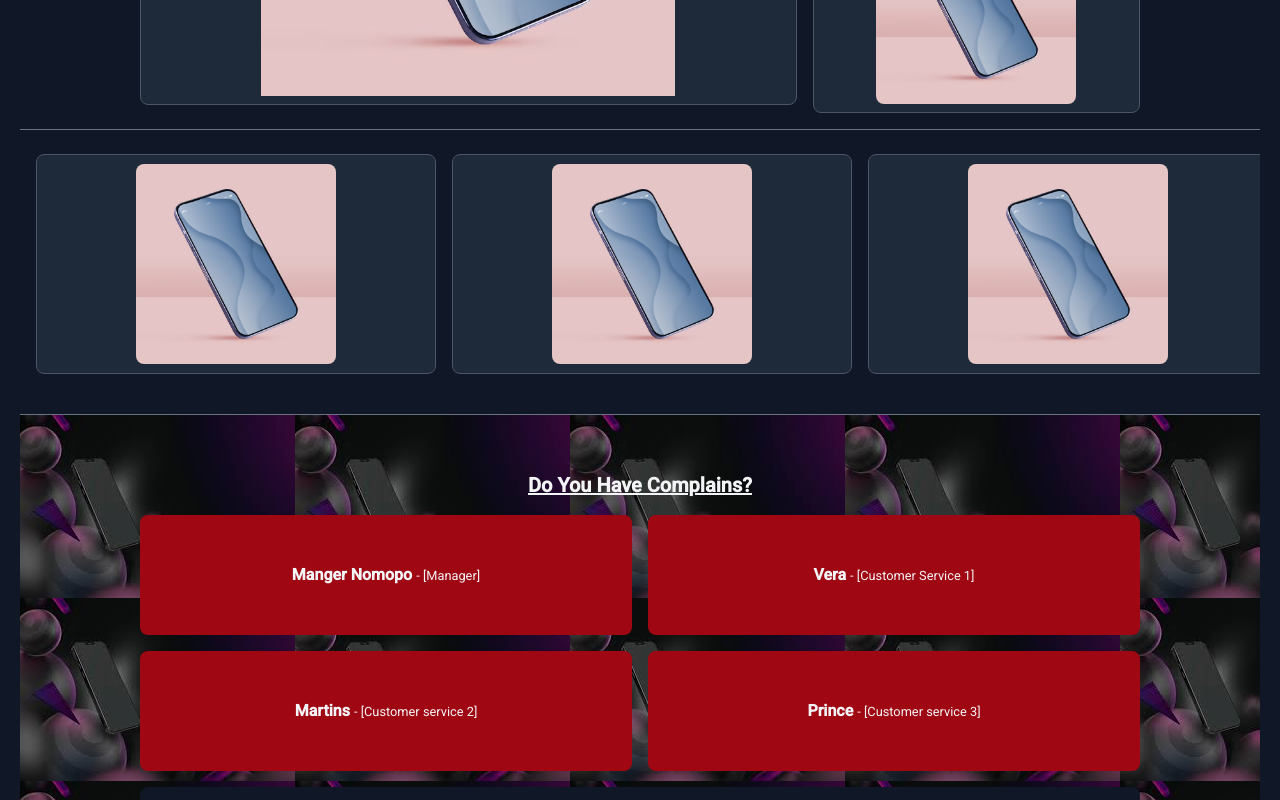
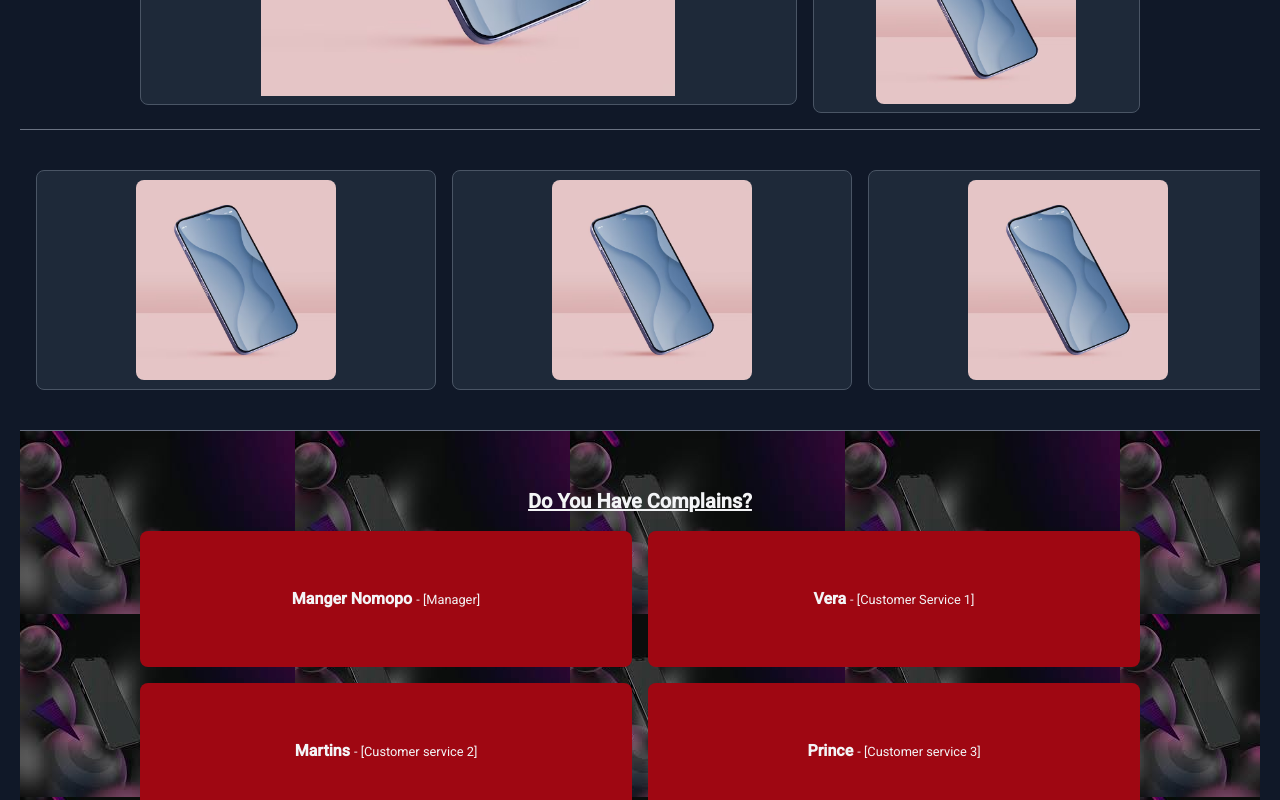
Before and after one commit to nwaxon2020/nomopo_store, a Next.js app: page / in a window 1280 px wide. Shown: the part 480-1280 px from the top of the page. Built offline with nearby package versions, Linux system fonts and the light colour scheme.

Commit message:
home adjust1

```diff
--- a/ui/home.jsx
+++ b/ui/home.jsx
@@ -46,7 +46,7 @@ export default function HomeUi(){
             </div><hr className="text-gray-500"/>
 
             {/* Other Phone Models */}
-            <div className="pb-2 my-6 mt-2 gap-4 sm:p-4 flex flex-row overflow-x-scroll">
+            <div className="pt-8 pb-8 sm:my-6 mt-2 gap-4 sm:p-4 flex flex-row overflow-x-scroll">
                 <div className="flex justify-center items-center min-w-[10rem] h-40 rounded-lg border-1 border-gray-600 sm:min-w-[25rem] sm:h-55 bg-gray-800 p-1">
                     <Image
                     src="/phone.avif"       // image path (public folder or external URL)
@@ -160,16 +160,16 @@ export default function HomeUi(){
             {/* contacts */}
             <div id="bg" className={`${roboto.className} sm:px-12 lg:px-30 text-center px-2 py-6 sm:py-10  grid grid-cols-1 sm:grid-cols-2 gap-4 text-gray-100 font-bold`}>
                 <h3 className="sm:text-xl mt-4 sm:col-span-2 underline text-center font-semibold">Do You Have Complains?</h3>
-                <div className="p-4 sm:p-12 bg-red-800 rounded-lg">
+                <div className="p-4 sm:p-14 bg-red-800 rounded-lg">
                     <Link href={"mailto:nomopoventures@yahoo.com "}>Manger Nomopo <small className="font-normal">- {"[Manager]"}</small></Link>
                 </div>
-                <div className="p-4 sm:p-12 bg-red-800 rounded-lg">
+                <div className="p-4 sm:p-14 bg-red-800 rounded-lg">
                     <Link href={"mailto:veraekanem.ev@gmail.com"}>Vera <small className="font-normal">- {"[Customer Service 1]"}</small></Link>
                 </div>
-                <div className="p-4 sm:p-12 bg-red-800 rounded-lg">
+                <div className="p-4 sm:p-14 bg-red-800 rounded-lg">
                     <Link href={"mailto:codewithme.nw@gmail.com"}>Martins <small className="font-normal">- {"[Customer service 2]"}</small></Link>
                 </div>
-                <div className="p-4 sm:p-12 bg-red-800 rounded-lg">
+                <div className="p-4 sm:p-14 bg-red-800 rounded-lg">
                     <Link href={"mailto:princenwachukwu308@yahoo.com "}>Prince <small className="font-normal">- {"[Customer service 3]"}</small></Link>
                 </div>
                 <h5 className="sm:col-span-2 text-sm font-normal text-center bg-gray-900 p-3 rounded-lg">contact us today ☝</h5>
```
